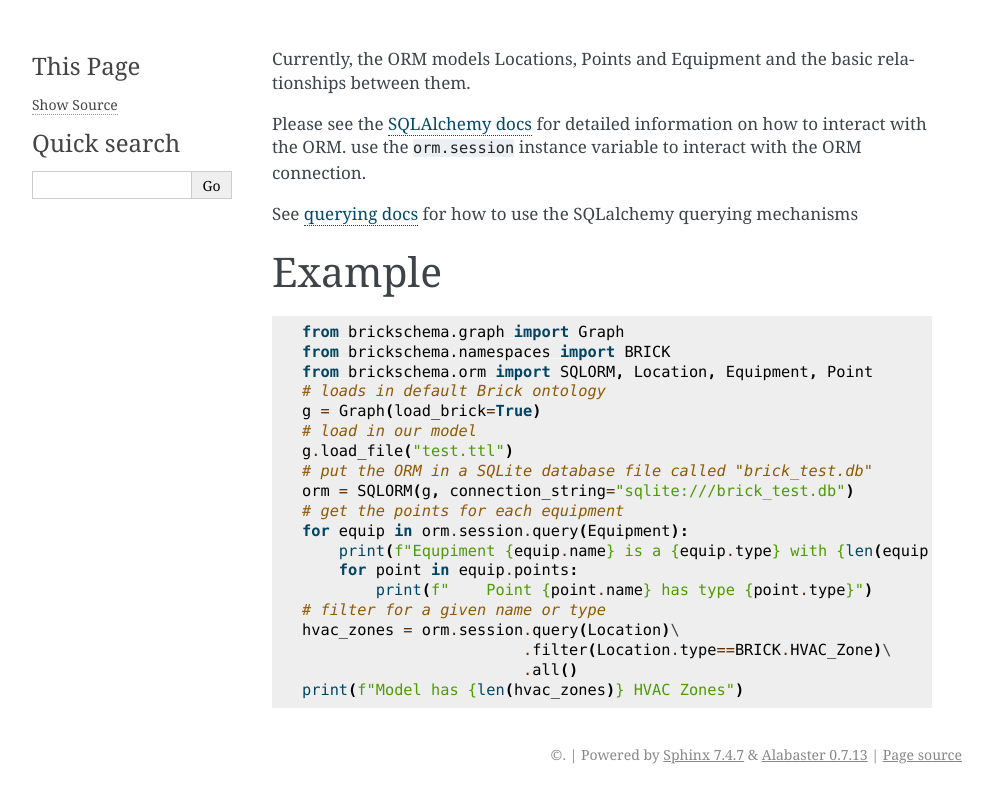
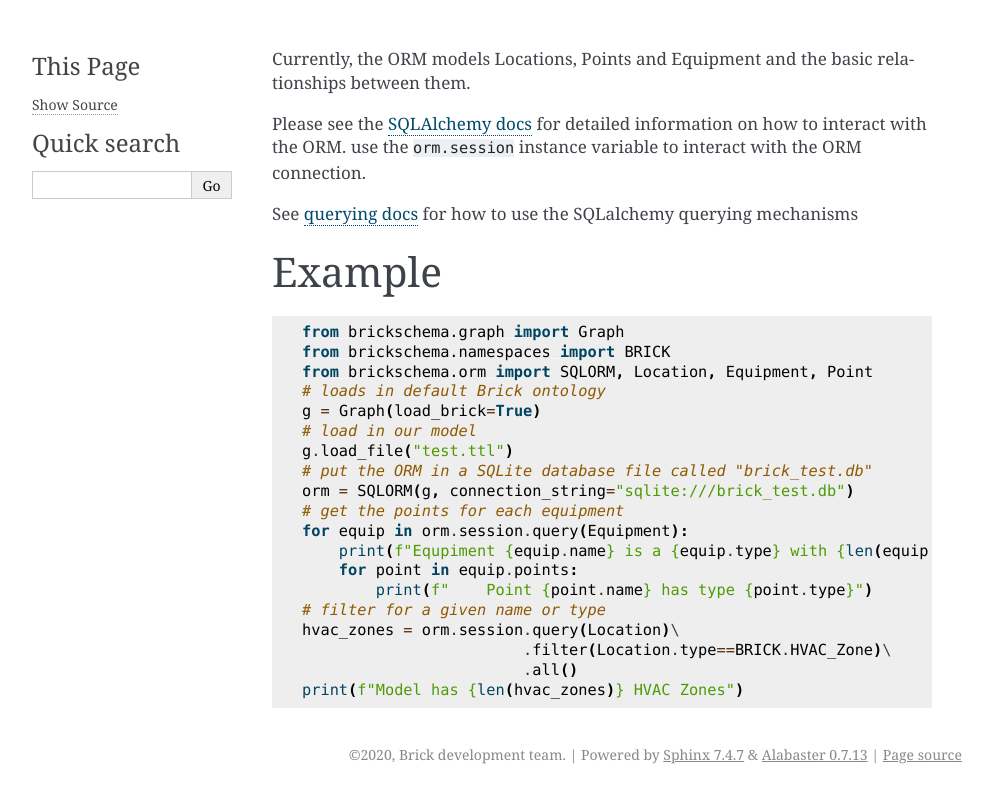
Before and after one commit to BrickSchema/py-brickschema, a Sphinx documentation site: the page built from docs/orm.rst, in a window 1280 px wide. Shown: the top 803 px of the page, without its empty margins (148-1140 px from the left). Built offline with Sphinx 7.4.7, drawn with Linux system fonts in a browser that asks for light colours.

Commit message:
add copyright

```diff
--- a/docs/conf.py
+++ b/docs/conf.py
@@ -5,6 +5,7 @@ import brickschema
 
 version = brickschema.__version__
 master_doc = 'contents'
+copyright = '2020, Brick development team'
 
 extensions = [
     'sphinx.ext.autodoc',
```
